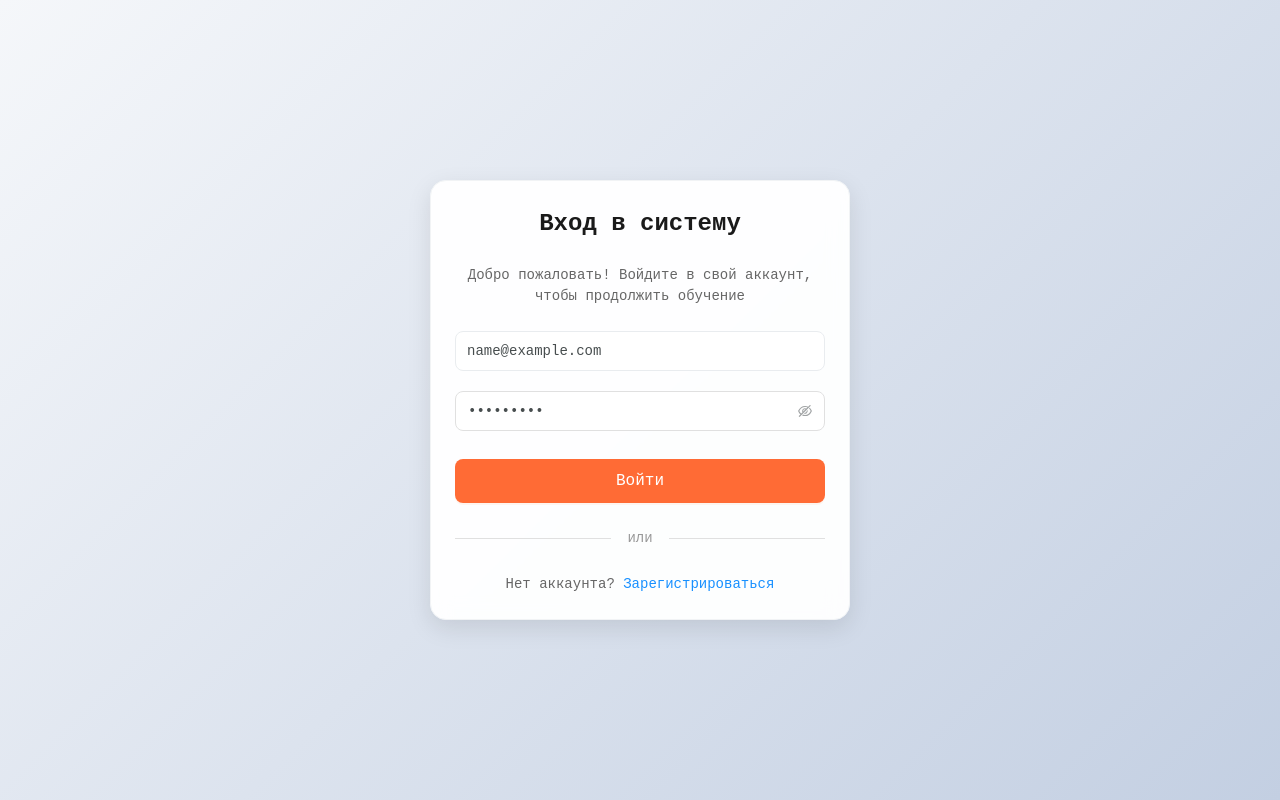
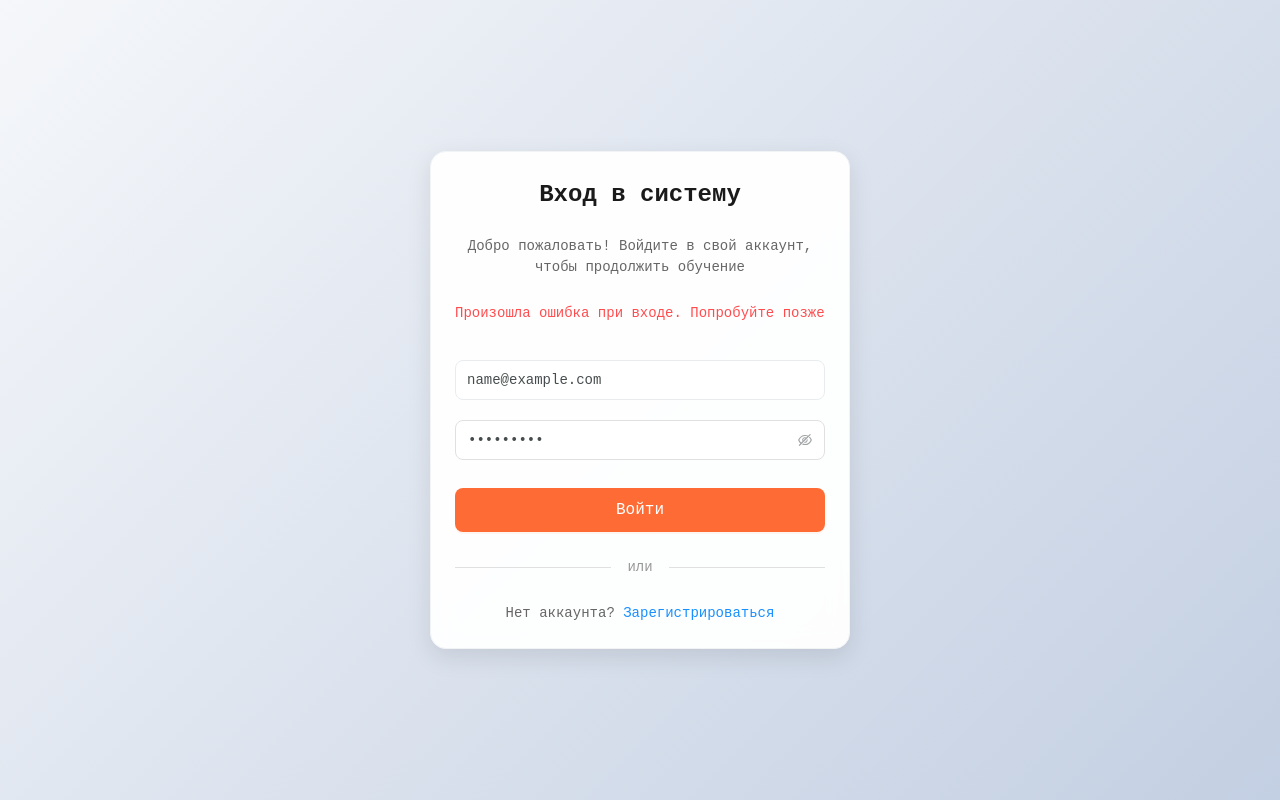
Before and after one commit to kkkkknstntn/dictionary, a React (Vite) app in the folder frontend/: page /login in a window 1280 px wide. Both pictures are taken after typing "name@example.com", "Sample123" into the empty fields and a click on the button "Войти". Built offline with nearby package versions, Linux system fonts and the light colour scheme; no server answers.

Commit message:
add errors login

```diff
--- a/frontend/src/hooks/api/auth.hooks.ts
+++ b/frontend/src/hooks/api/auth.hooks.ts
@@ -1,6 +1,7 @@
 import { authService } from '@/services/api/auth.service'
 import type { LoginFormData, RegisterFormData } from '@/shared/types/auth'
 import { useMutation, useQuery, useQueryClient } from '@tanstack/react-query'
+import axios from 'axios'
 
 export const useActivateAccount = (token: string, email: string) => {
 	return useQuery({
@@ -15,11 +16,29 @@ export const useLogin = () => {
 	const queryClient = useQueryClient()
 
 	return useMutation({
-		mutationFn: (data: LoginFormData) => authService.login(data),
+		mutationFn: async (data: LoginFormData) => {
+			console.log('Login mutation started with data:', data)
+			try {
+				const response = await authService.login(data)
+				console.log('Login response:', response)
+				return response
+			} catch (error) {
+				console.log('Login error in mutationFn:', error)
+				throw error
+			}
+		},
 		onSuccess: ({ accessToken, refreshToken, user }) => {
+			console.log('Login success, setting tokens and user data')
 			localStorage.setItem('accessToken', accessToken)
 			localStorage.setItem('refreshToken', refreshToken)
 			queryClient.setQueryData(['currentUser'], user)
+		},
+		onError: error => {
+			console.log('Login error in onError:', error)
+			if (axios.isAxiosError(error)) {
+				throw error
+			}
+			throw new Error('Произошла неизвестная ошибка')
 		},
 	})
 }
--- a/frontend/src/hooks/api/user.hooks.ts
+++ b/frontend/src/hooks/api/user.hooks.ts
@@ -22,7 +22,8 @@ export const useUpdateUser = (id: number) => {
 	const queryClient = useQueryClient()
 
 	return useMutation({
-		mutationFn: (data: UserUpdateData | FormData) => userService.updateUser(id, data),
+		mutationFn: (data: UserUpdateData | FormData) =>
+			userService.updateUser(id, data),
 		onSuccess: updatedUser => {
 			queryClient.setQueryData(QUERY_KEYS.CURRENT_USER, updatedUser)
 			queryClient.invalidateQueries({ queryKey: QUERY_KEYS.USERS })
--- a/frontend/src/pages/auth/LoginPage.tsx
+++ b/frontend/src/pages/auth/LoginPage.tsx
@@ -1,6 +1,8 @@
 import { useLogin } from '@/hooks/api/auth.hooks'
 import type { LoginFormData } from '@/shared/types/auth'
-import { Button, Card, Form, Input, Modal } from 'antd'
+import { Button, Card, Form, Input } from 'antd'
+import axios from 'axios'
+import { useState } from 'react'
 import { Link, useNavigate } from 'react-router-dom'
 import './AuthPages.scss'
 
@@ -8,17 +10,36 @@ export const LoginPage = () => {
 	const [form] = Form.useForm()
 	const { mutate, isPending } = useLogin()
 	const navigate = useNavigate()
+	const [loginError, setLoginError] = useState<string>('')
+
+	const getErrorMessage = (error: unknown) => {
+		if (axios.isAxiosError(error)) {
+			const status = error.response?.status
+			const message = error.response?.data?.message
+
+			switch (status) {
+				case 401:
+					return 'Неверный email или пароль'
+				case 403:
+					return 'Аккаунт не активирован. Пожалуйста, проверьте вашу почту'
+				case 404:
+					return 'Аккаунт не найден'
+				default:
+					return message || 'Произошла ошибка при входе. Попробуйте позже'
+			}
+		}
+		return 'Произошла неизвестная ошибка'
+	}
 
 	const handleSubmit = (values: LoginFormData) => {
+		setLoginError('')
 		mutate(values, {
 			onSuccess: () => {
 				navigate('/courses')
 			},
-			onError: () => {
-				Modal.error({
-					title: 'Ошибка входа',
-					content: 'Неверные учетные данные или аккаунт не активирован',
-				})
+			onError: (error: unknown) => {
+				const errorMessage = getErrorMessage(error)
+				setLoginError(errorMessage)
 			},
 		})
 	}
@@ -30,6 +51,13 @@ export const LoginPage = () => {
 					Добро пожаловать! Войдите в свой аккаунт, чтобы продолжить обучение
 				</div>
 				<Form form={form} onFinish={handleSubmit}>
+					{loginError && (
+						<Form.Item>
+							<div style={{ color: '#ff4d4f', marginBottom: '16px' }}>
+								{loginError}
+							</div>
+						</Form.Item>
+					)}
 					<Form.Item
 						name='username'
 						rules={[
--- a/frontend/src/services/api/index.ts
+++ b/frontend/src/services/api/index.ts
@@ -25,6 +25,8 @@ authAxios.interceptors.response.use(
 	response => response,
 	async error => {
 		const originalRequest = error.config
+
+		// Обработка ошибки обновления токена
 		if (error.response?.status === 403 && !originalRequest._retry) {
 			originalRequest._retry = true
 			try {
@@ -38,6 +40,8 @@ authAxios.interceptors.response.use(
 				return Promise.reject(refreshError)
 			}
 		}
+
+		// Пробрасываем ошибку дальше для обработки в компонентах
 		return Promise.reject(error)
 	}
 )
```
